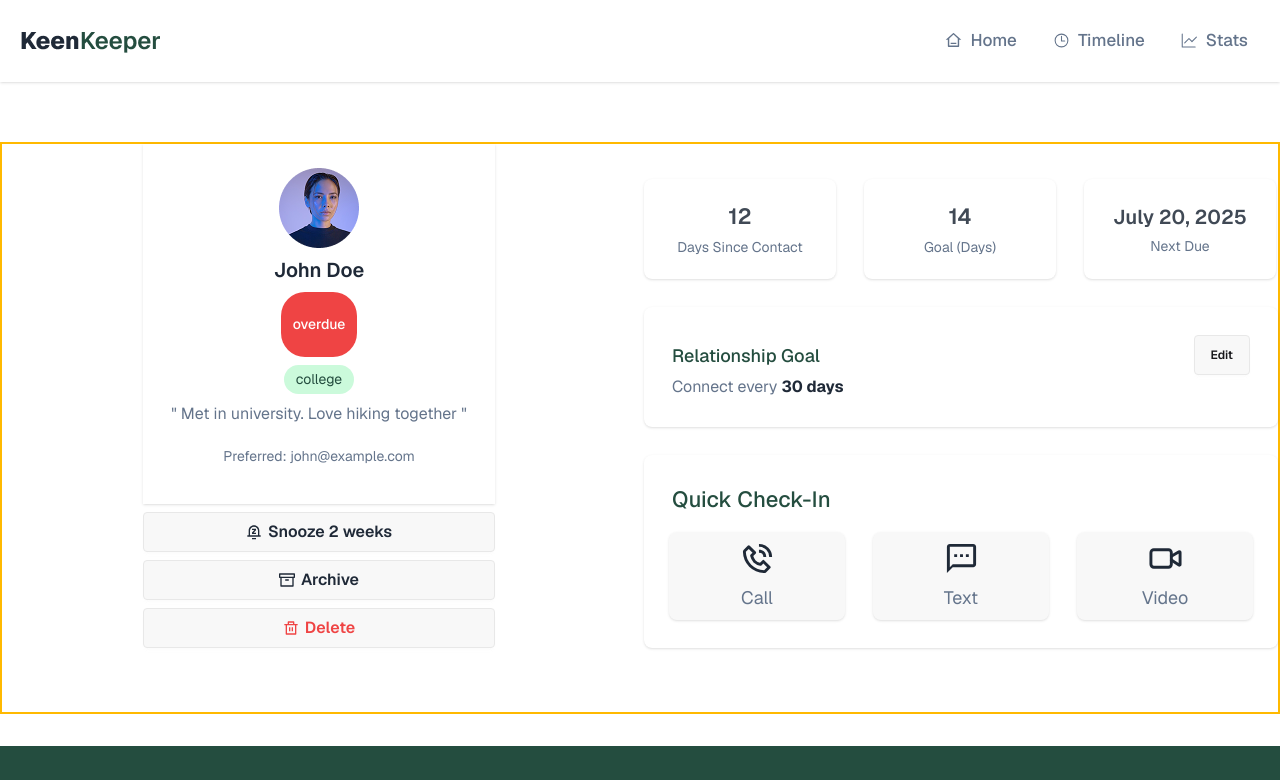
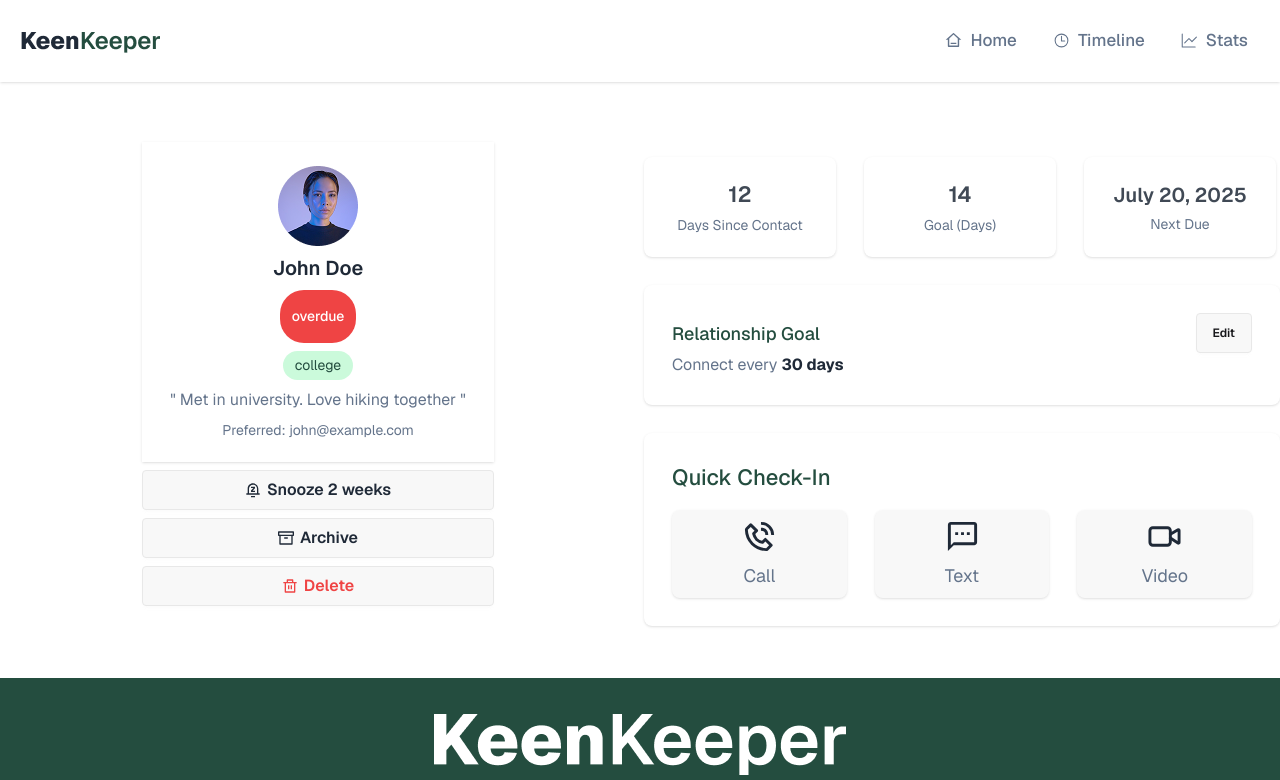
Before and after one commit to NJ-NafsinJahan/keen-keeper, a React (Vite) app: page /keens/1 in a window 1280 px wide. Shown: the top 780 px of the page. Built offline with nearby package versions, Linux system fonts and the light colour scheme.

Commit message:
keendetails update

```diff
--- a/src/components/shared/Navbar.jsx
+++ b/src/components/shared/Navbar.jsx
@@ -7,7 +7,7 @@ import { GoGraph } from "react-icons/go";
 
 const Navbar = () => {
   return (
-    <nav className=" shadow ">
+    <nav className=" shadow">
       <div className=" flex justify-between items-center gap-3 bg-white  p-5 container mx-auto">
         <div>
           <img src={logoImg} alt="" />
--- a/src/pages/keenDetails.jsx/KeenDetails.jsx
+++ b/src/pages/keenDetails.jsx/KeenDetails.jsx
@@ -11,6 +11,7 @@ import { LuVideo } from "react-icons/lu";
 import { RiNotificationSnoozeLine } from "react-icons/ri";
 import { FiArchive } from "react-icons/fi";
 import { RiDeleteBinLine } from "react-icons/ri";
+import { FadeLoader } from "react-spinners";
 
 const KeenDetails = () => {
   const { id } = useParams();
@@ -23,13 +24,25 @@ const KeenDetails = () => {
   console.log(loading, "Loading");
   console.log(expectedFriend, "expectedFriend");
 
+  if (loading) {
+    return (
+      <div className="flex justify-center items-center gap-4 ">
+        <FadeLoader color="#244D3F" speedMultiplier={1.5} /> <br />
+        <h1 className="text-[#244D3F] text-[16px] font-medium">
+          Page is Loading....
+        </h1>
+      </div>
+    );
+  }
+
   return (
     <div className="container mx-auto mt-15">
+      {/* <p className="text-2xl font-semibold mb-4">Friend Details</p> */}
       {/* left section with img div*/}
-      <div className="grid grid-cols-2 justify-center items-center gap-2 my-2 mb-8 border-2 border-amber-400 ">
+      <div className="grid grid-cols-2 justify-center items-center gap-2 my-2 mb-2 ">
         <div className="flex flex-col justify-center items-center gap-2">
           {/* profile div */}
-          <div className="card-body flex flex-col justify-between items-center w-88 h-90 bg-white shadow">
+          <div className="card-body flex flex-col justify-between items-center w-88 h-80 bg-white shadow">
             <figure>
               <img src={SarahImg} alt={expectedFriend?.name} />
             </figure>
@@ -113,6 +126,7 @@ const KeenDetails = () => {
               </p>
             </div>
           </div>
+
           {/* div-02-Static */}
           <div className=" bg-white shadow  rounded-lg   my-7 p-7">
             <div className="flex justify-between items-center">
@@ -138,37 +152,27 @@ const KeenDetails = () => {
 
             <div className=" flex justify-center items-center gap-7">
               {/* call btn */}
-              <div className="">
-                <div className=" shadow rounded-lg bg-[#E9E9E9]/30 h-22 w-44  flex flex-col justify-center items-center gap-2">
-                  <BiPhoneCall className="text-[35px] text-[#1F2937]" />
 
-                  <p className=" font-normal text-[18px] text-[#64748B]">
-                    Call
-                  </p>
-                </div>
-              </div>
+              <button className=" shadow rounded-lg bg-[#E9E9E9]/30 h-22 w-44  flex flex-col justify-center items-center gap-2">
+                <BiPhoneCall className="text-[35px] text-[#1F2937]" />
+
+                <p className=" font-normal text-[18px] text-[#64748B]">Call</p>
+              </button>
 
               {/* Text btn */}
-              <div className="">
-                <div className=" shadow rounded-lg bg-[#E9E9E9]/30 h-22 w-44  flex flex-col justify-center items-center gap-2">
-                  <MdOutlineTextsms className="text-[35px] text-[#1F2937]" />
 
-                  <p className=" font-normal text-[18px] text-[#64748B]">
-                    Text
-                  </p>
-                </div>
-              </div>
+              <button className=" shadow rounded-lg bg-[#E9E9E9]/30 h-22 w-44  flex flex-col justify-center items-center gap-2">
+                <MdOutlineTextsms className="text-[35px] text-[#1F2937]" />
+
+                <p className=" font-normal text-[18px] text-[#64748B]">Text</p>
+              </button>
 
               {/* Video btn */}
-              <div className="">
-                <div className=" shadow rounded-lg bg-[#E9E9E9]/30 h-22 w-44  flex flex-col justify-center items-center gap-2">
-                  <LuVideo className="text-[35px] text-[#1F2937]" />
+              <button className=" shadow rounded-lg bg-[#E9E9E9]/30 h-22 w-44  flex flex-col justify-center items-center gap-2">
+                <LuVideo className="text-[35px] text-[#1F2937]" />
 
-                  <p className=" font-normal text-[18px] text-[#64748B]">
-                    Video
-                  </p>
-                </div>
-              </div>
+                <p className=" font-normal text-[18px] text-[#64748B]">Video</p>
+              </button>
             </div>
           </div>
         </div>
```
